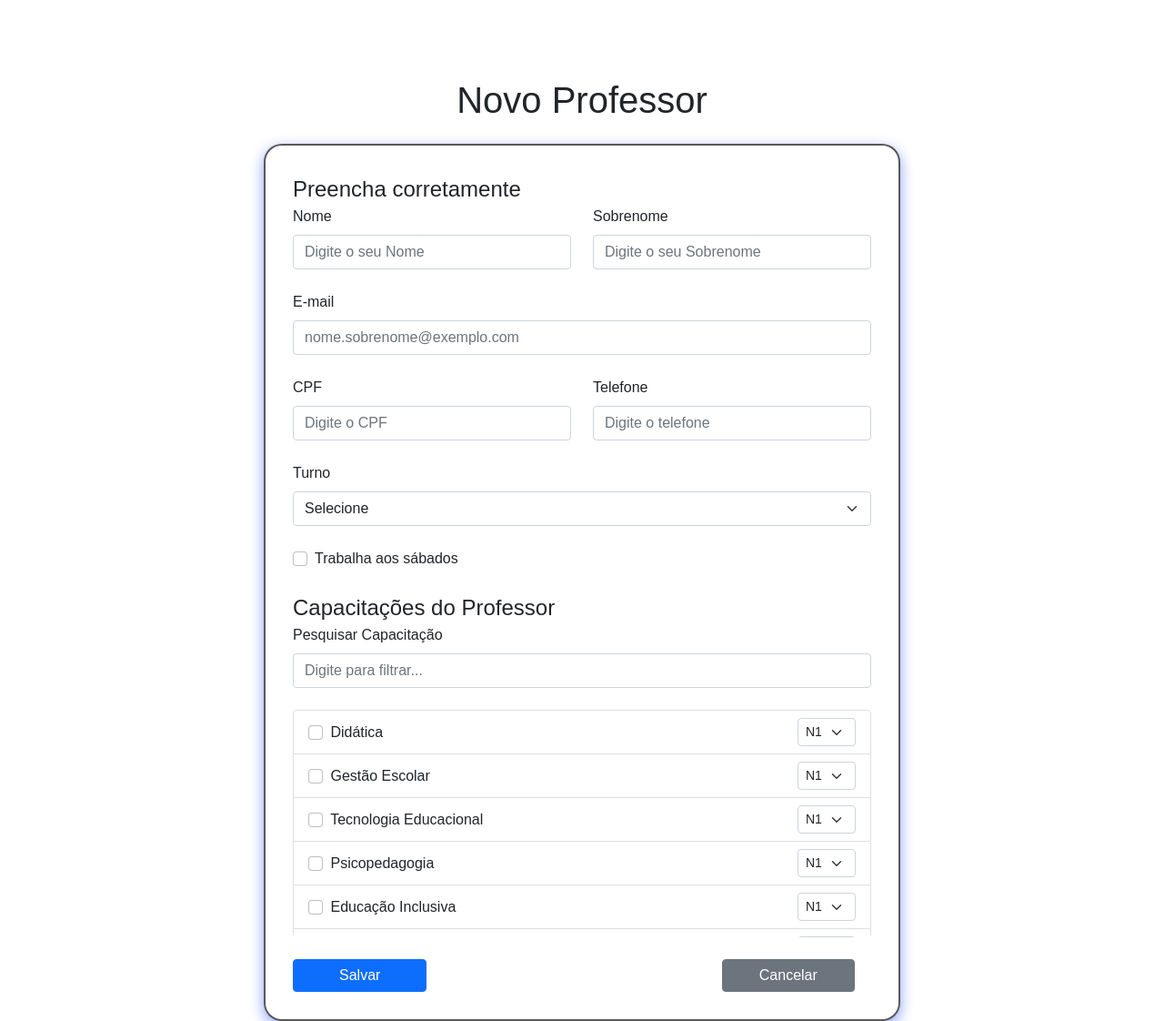
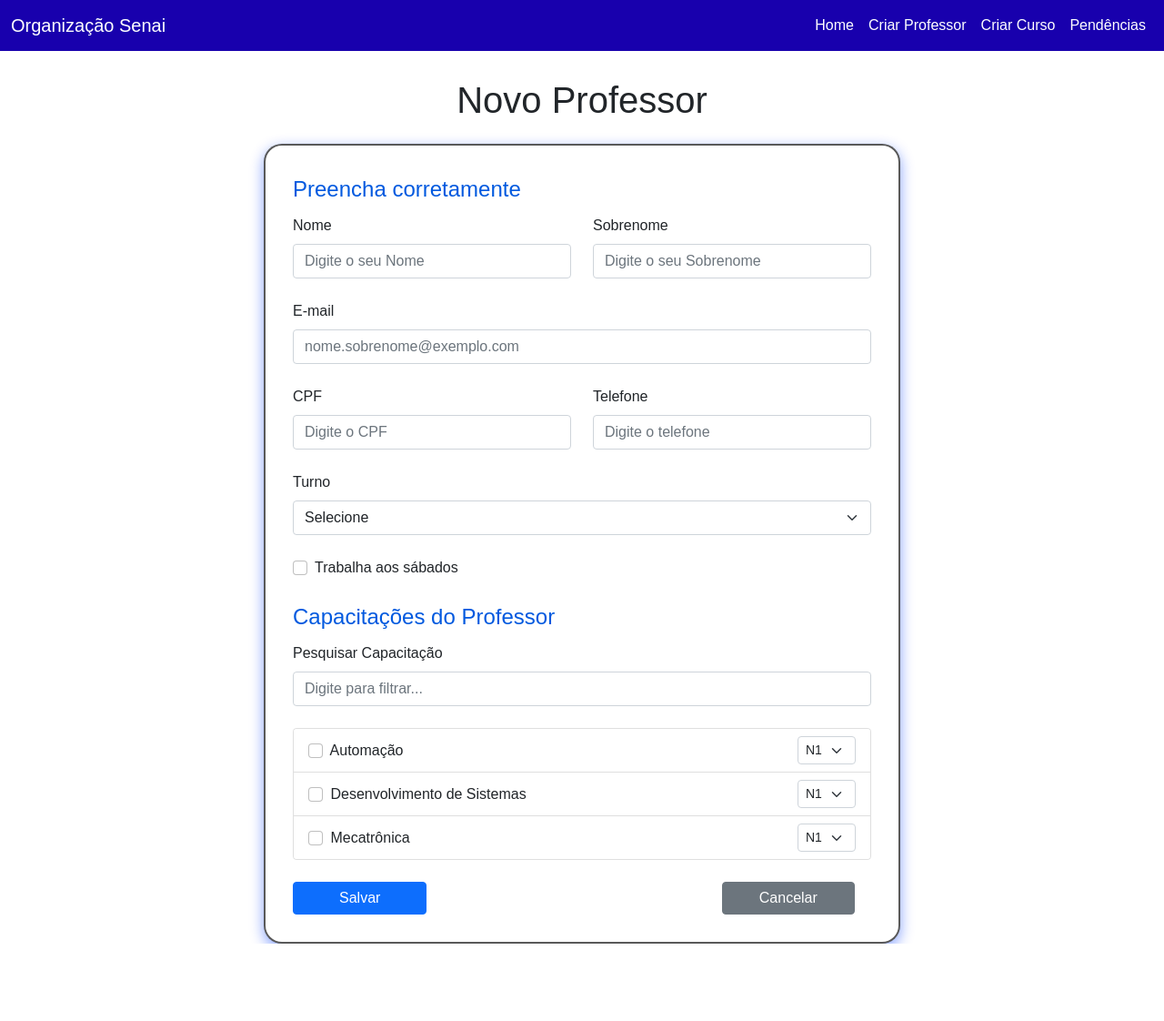
Before and after one commit to FreiCaneco/tcc-senai-mmm, a PHP site: page /criar_professor.php in a window 1280 px wide. Shown: the whole page at 91% size. After the commit the page ends 1037 px from the top, so only its background shows below. Run offline with PHP 8.4, Linux system fonts and the light colour scheme.

Commit message:
manha 29

```diff
--- a/criar_curso.php
+++ b/criar_curso.php
@@ -78,7 +78,7 @@
 
       </fieldset>
 
-      <button id="bt-adicionarDisciplinas" type="submit" class="btn mb-5" style="text-align: center;" onclick="window.location.href='criar_disciplina.php'">Adicionar Disciplinas</button>
+      <button id="bt-adicionarDisciplina" type="submit" class="btn mb-5" style="text-align: center;" onclick="window.location.href='criar_disciplina.php'">Adicionar Disciplinas</button>
     </form>
   </div>
 
--- a/criar_professor.php
+++ b/criar_professor.php
@@ -98,7 +98,7 @@
             <label class="list-group-item d-flex justify-content-between align-items-center">
               <div class="me-3">
                 <input type="checkbox" class="form-check-input me-1" name="capacitacoes[Didática][ativo]">
-                <span>Didática</span>
+                <span>Automação</span>
               </div>
               <select name="capacitacoes[Didática][nivel]" class="form-select form-select-sm w-auto">
                 <option value="N1">N1</option>
@@ -111,7 +111,7 @@
             <label class="list-group-item d-flex justify-content-between align-items-center">
               <div class="me-3">
                 <input type="checkbox" class="form-check-input me-1" name="capacitacoes[Gestão Escolar][ativo]">
-                <span>Gestão Escolar</span>
+                <span>Desenvolvimento de Sistemas</span>
               </div>
               <select name="capacitacoes[Gestão Escolar][nivel]" class="form-select form-select-sm w-auto">
                 <option value="N1">N1</option>
@@ -120,52 +120,13 @@
               </select>
             </label>
 
-            <!-- Tecnologia Educacional -->
+            <!-- Didática -->
             <label class="list-group-item d-flex justify-content-between align-items-center">
               <div class="me-3">
-                <input type="checkbox" class="form-check-input me-1" name="capacitacoes[Tecnologia Educacional][ativo]">
-                <span>Tecnologia Educacional</span>
+                <input type="checkbox" class="form-check-input me-1" name="capacitacoes[Didática][ativo]">
+                <span>Mecatrônica</span>
               </div>
-              <select name="capacitacoes[Tecnologia Educacional][nivel]" class="form-select form-select-sm w-auto">
-                <option value="N1">N1</option>
-                <option value="N2">N2</option>
-                <option value="N3">N3</option>
-              </select>
-            </label>
-
-            <!-- Psicopedagogia -->
-            <label class="list-group-item d-flex justify-content-between align-items-center">
-              <div class="me-3">
-                <input type="checkbox" class="form-check-input me-1" name="capacitacoes[Psicopedagogia][ativo]">
-                <span>Psicopedagogia</span>
-              </div>
-              <select name="capacitacoes[Psicopedagogia][nivel]" class="form-select form-select-sm w-auto">
-                <option value="N1">N1</option>
-                <option value="N2">N2</option>
-                <option value="N3">N3</option>
-              </select>
-            </label>
-
-            <!-- Educação Inclusiva -->
-            <label class="list-group-item d-flex justify-content-between align-items-center">
-              <div class="me-3">
-                <input type="checkbox" class="form-check-input me-1" name="capacitacoes[Educação Inclusiva][ativo]">
-                <span>Educação Inclusiva</span>
-              </div>
-              <select name="capacitacoes[Educação Inclusiva][nivel]" class="form-select form-select-sm w-auto">
-                <option value="N1">N1</option>
-                <option value="N2">N2</option>
-                <option value="N3">N3</option>
-              </select>
-            </label>
-
-            <!-- Metodologias Ativas -->
-            <label class="list-group-item d-flex justify-content-between align-items-center">
-              <div class="me-3">
-                <input type="checkbox" class="form-check-input me-1" name="capacitacoes[Metodologias Ativas][ativo]">
-                <span>Metodologias Ativas</span>
-              </div>
-              <select name="capacitacoes[Metodologias Ativas][nivel]" class="form-select form-select-sm w-auto">
+              <select name="capacitacoes[Didática][nivel]" class="form-select form-select-sm w-auto">
                 <option value="N1">N1</option>
                 <option value="N2">N2</option>
                 <option value="N3">N3</option>
--- a/css/styles.css
+++ b/css/styles.css
@@ -1,5 +1,5 @@
 .cor-principal {
-  background-color: white;
+  background-color: #1800AD
 }
 
 .cor-texto {
@@ -27,3 +27,30 @@ form {
   max-width: 700px;
   margin: auto;
 }
+
+.dashboard {
+  display: flex;
+  justify-content: space-around;
+  margin: 20px 0;
+  padding: 20px;
+  background-color: #f9f9f9;
+  border-radius: 30px;
+  box-shadow: 0 2px 4px rgba(100, 60, 255, 100.47);
+}
+
+legend {
+  font-size: 1.5rem;
+  color: #0059df;
+  margin-bottom: 10px;
+}
+
+#bt-adicionarDisciplina {
+  font-size: 1.5rem;
+  color: white;
+  padding: 10px 100px;
+  border-radius: 20px;
+  text-align: center;
+  margin-left: 120px;
+  background-color: #0059df;
+  box-shadow: 0 5px 15px rgba(0, 60, 255, 0.47);
+}
--- a/index.php
+++ b/index.php
@@ -19,7 +19,7 @@
         </div>
 
         <h3 >Estatísticas</h3>
-        <div class="dashboard" class="dashboard-stats  mb-4">
+        <div class="dashboard dashboard-stats  mb-4">
             <div class="stat-item mb-3">
                 <div class="stat-label">Professores</div>
             </div>
```
